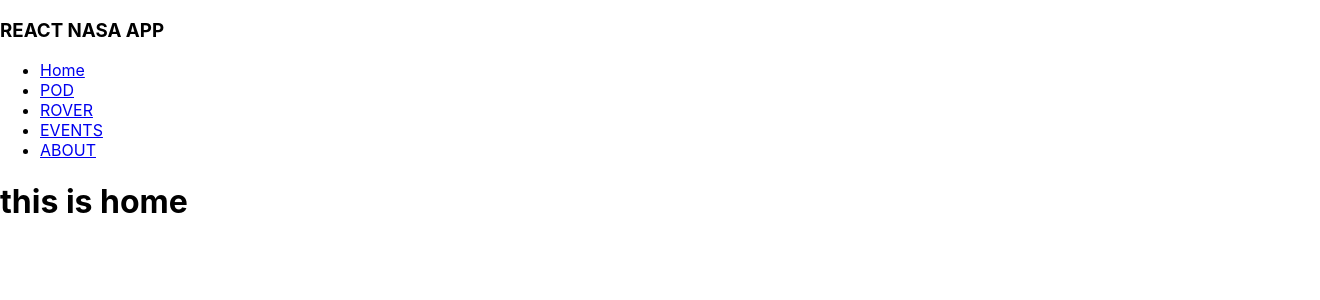
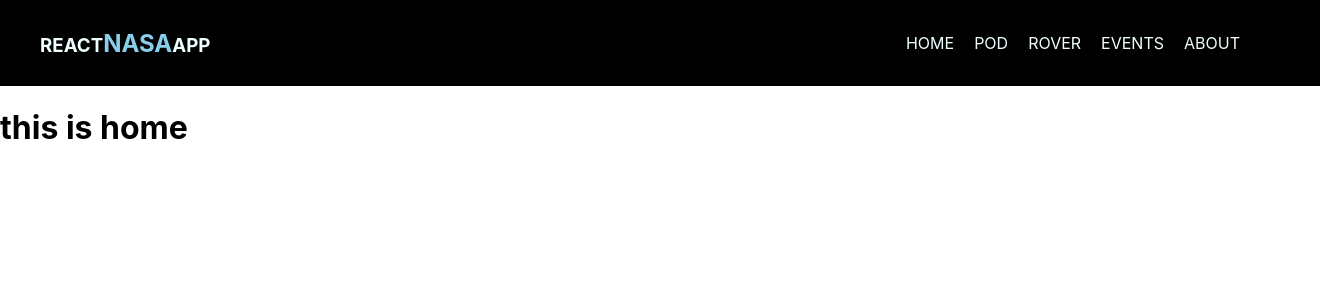
Before and after one commit to nomi511/reactNasaApp, a React (Create React App) app: page / in a window 1280 px wide. Shown: the top 300 px of the page, 1320 px wide, since content can reach past the window. Built offline with nearby package versions, Linux system fonts and the light colour scheme.

Commit message:
navbar added

```diff
--- a/src/App.js
+++ b/src/App.js
@@ -1,5 +1,6 @@
 import Home from "./Home"
 import Navbar from "./components/Navbar";
+import "./index.css"
 
 function App() {
   return (
--- a/src/components/Navbar.js
+++ b/src/components/Navbar.js
@@ -7,13 +7,13 @@ const Navbar = () => {
             <header className= "navflex" >
 
                 <div className="logo">
-                    <h3>REACT NASA APP</h3>
+                    <h3>REACT<span className="nlogo">NASA</span>APP</h3>
                 </div>
 
-                <div>
+                <div className="links">
 
                     <ul>
-                        <li><a href="#">Home</a></li>
+                        <li><a href="#">HOME</a></li>
                         <li><a href="./components/Pod">POD</a></li>
                         <li><a href="./components/Rover">ROVER</a></li>
                         <li><a href="./components/Events">EVENTS</a></li>
--- a/src/index.css
+++ b/src/index.css
@@ -5,9 +5,58 @@ body {
     sans-serif;
   -webkit-font-smoothing: antialiased;
   -moz-osx-font-smoothing: grayscale;
+  box-sizing: border-box;
+  overflow-x: hidden;
 }
 
 code {
   font-family: source-code-pro, Menlo, Monaco, Consolas, 'Courier New',
     monospace;
 }
+
+
+.nav
+{
+  width: 100%;
+  padding-left: 40px;
+  padding-top: 10px;
+  padding-bottom: 10px;
+  background-color: black;
+  color: azure;
+}
+
+.navflex{
+  display: flex;
+  justify-content: space-between;
+}
+
+.nlogo
+{
+  color: skyblue;
+  font-size: x-large;
+}
+
+.logo {
+
+}
+
+.links ul {
+  display: flex;
+  margin-right: 80px;
+  padding-top: 7px;
+
+}
+
+.links li{
+  list-style: none;
+  margin-left: 20px;
+}
+
+.links li a:hover {
+  color: skyblue;
+}
+
+.links li a {
+  text-decoration: none;
+  color: azure;
+}
```
